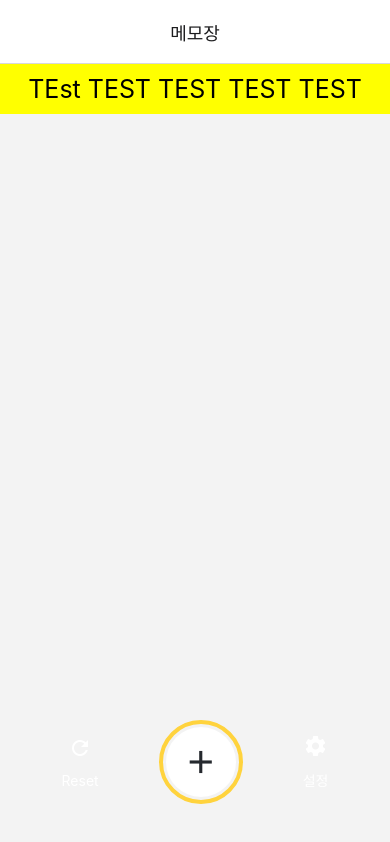
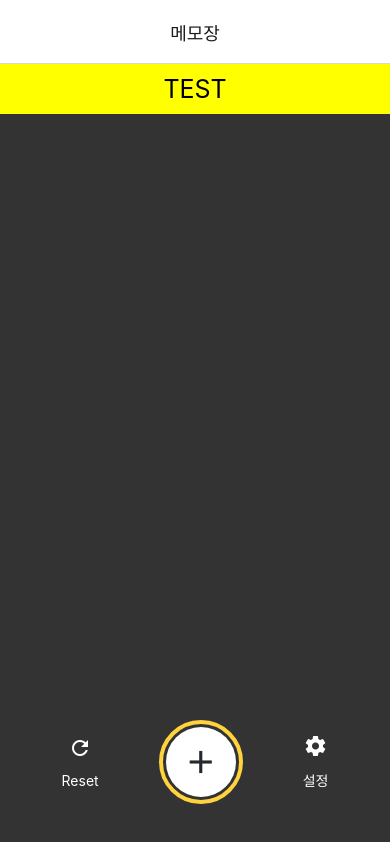
Before and after one commit to hosukim/memo_app, a React Native app: screen / in a window 390 px wide. Built offline with nearby package versions, Linux system fonts and the light colour scheme.

Commit message:
flatList로 변경

```diff
--- /dev/null
+++ b/src/constant/Todo.ts
@@ -0,0 +1,5 @@
+type TodoTypes = {
+  index: number;
+  content: string;
+  dttm?: Date;
+};
--- a/src/screen/home/home.tsx
+++ b/src/screen/home/home.tsx
@@ -1,4 +1,12 @@
-import { ScrollView, StyleSheet, Text, ToastAndroid, View } from "react-native";
+import {
+  FlatList,
+  SafeAreaView,
+  ScrollView,
+  StyleSheet,
+  Text,
+  ToastAndroid,
+  View,
+} from "react-native";
 import { useState } from "react";
 import IconButton from "../../component/button/IconButton";
 import CircleButton from "../../component/button/CircleButton";
@@ -7,6 +15,9 @@ import TextItem from "../../component/item/TextItem";
 
 function Home({ navigation }: any) {
   const [showAppOptions, setShowAppOptions] = useState(false);
+  const [todos, setTodos] = useState<TodoTypes[] | null>([
+    { index: 1, content: "TEST" },
+  ]);
   const onReset = () => {
     setShowAppOptions(false);
   };
@@ -24,17 +35,20 @@ function Home({ navigation }: any) {
   const onSaveImageAsync = async () => {
     // we will implement this later
   };
+
+  const renderItem = ({ item }: { item: TodoTypes }) => {
+    return <TextItem content={item.content} />;
+  };
+
   return (
-    <View style={styles.container}>
-      <ScrollView
-        style={styles.scrollView}
-        contentContainerStyle={{
-          justifyContent: "center",
-          alignItems: "center",
-        }}
-      >
-        <TextItem content={"TEst TEST TEST TEST TEST"} />
-      </ScrollView>
+    <SafeAreaView style={styles.container}>
+      <FlatList
+        data={todos}
+        renderItem={renderItem}
+        keyExtractor={(item) => String(item.index)}
+        style={styles.flatList}
+      />
+
       <View style={styles.optionsContainer}>
         <View style={styles.optionsRow}>
           <IconButton icon="refresh" label="Reset" onPress={onReset} />
@@ -48,7 +62,7 @@ function Home({ navigation }: any) {
           />
         </View>
       </View>
-    </View>
+    </SafeAreaView>
   );
 }
 
@@ -57,11 +71,10 @@ export default Home;
 const styles = StyleSheet.create({
   container: {
     flex: 1,
-    backgroundColor: "#f3f3f3",
+    backgroundColor: "#333",
     alignItems: "center",
   },
-  scrollView: {
-    // paddingHorizontal: 10,
+  flatList: {
     width: "100%",
   },
   modalContent: {
```
